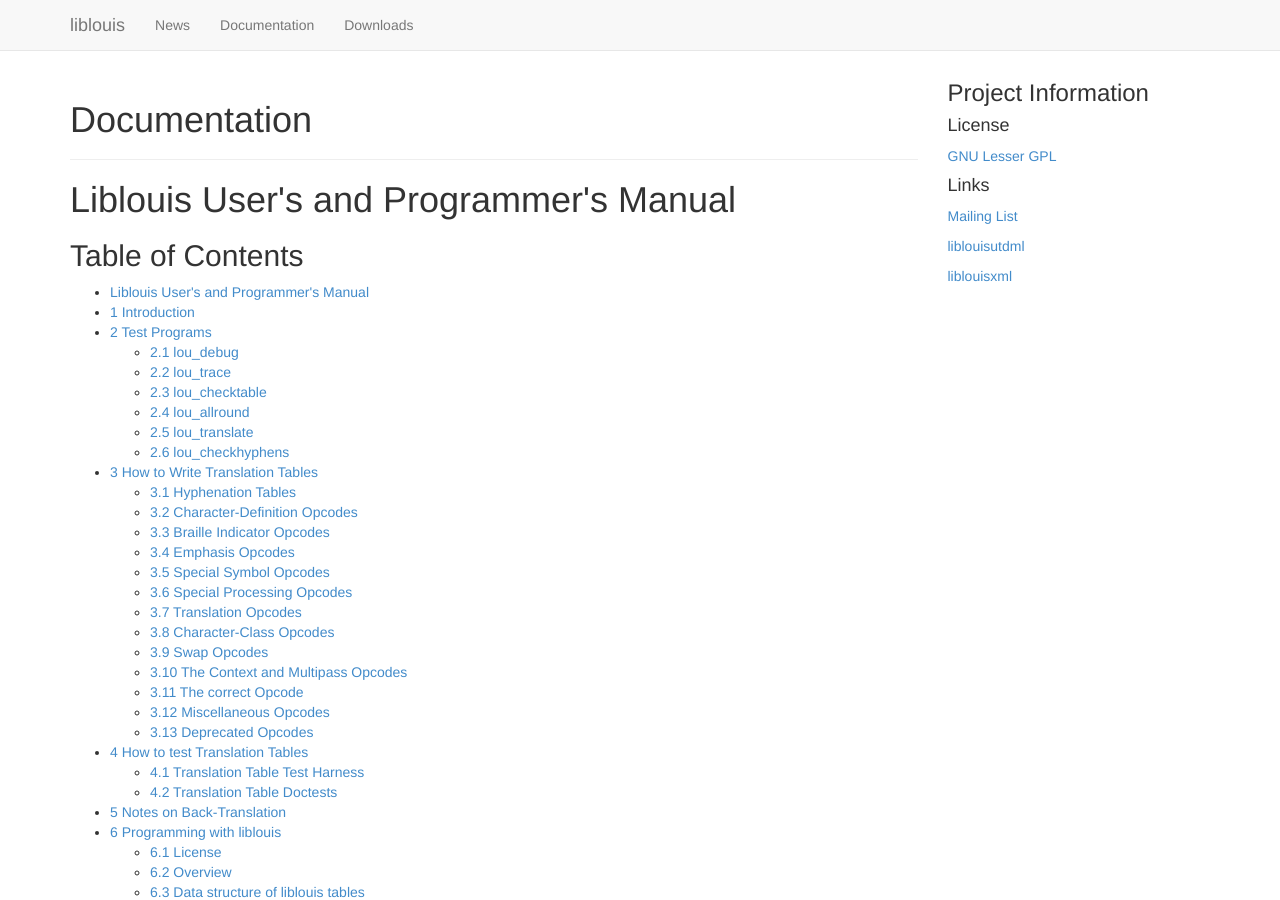
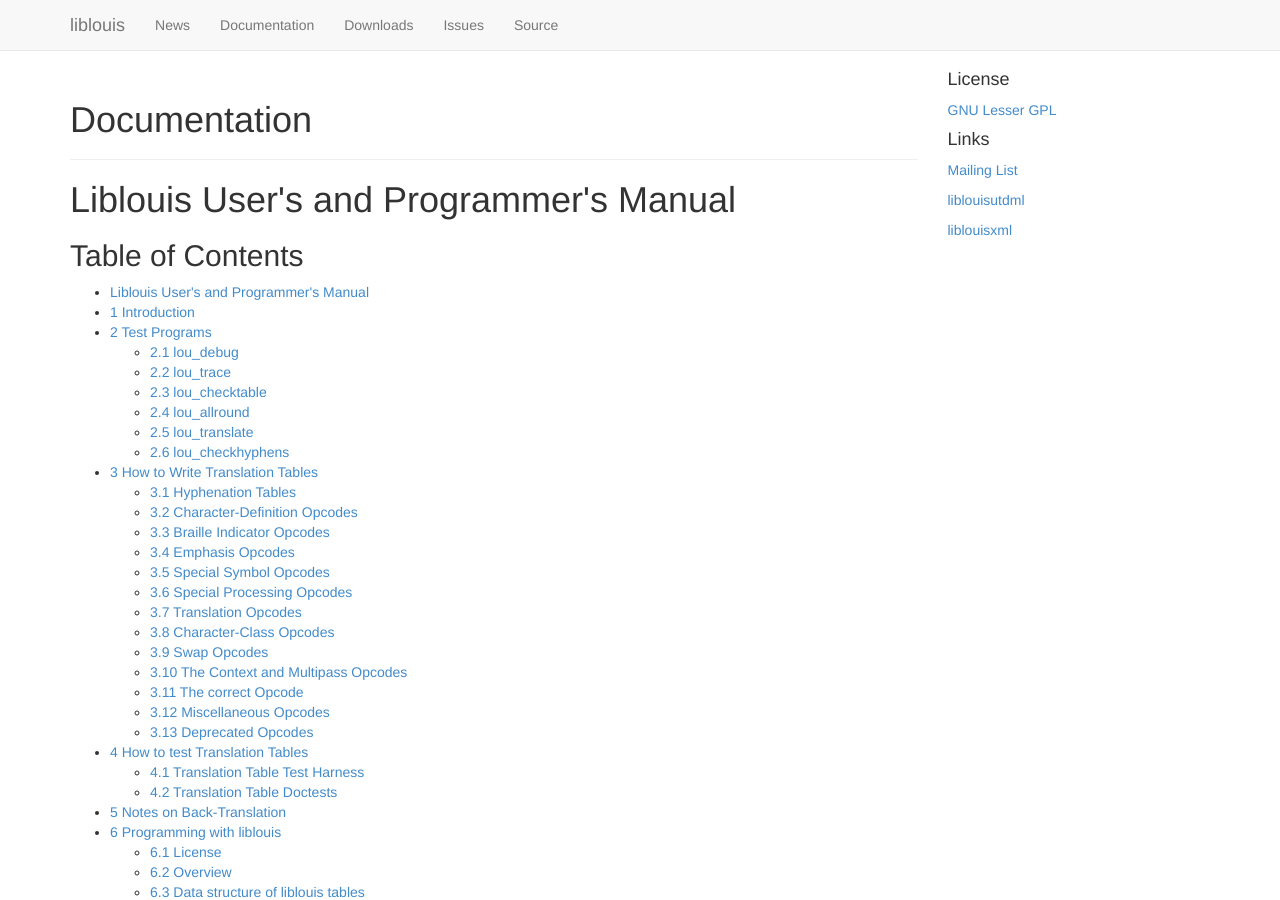
Before and after one commit to liblouis/liblouis.github.io, a Jekyll site: the page built from documentation/index.html, in a window 1280 px wide and 900 px high. Built offline with Jekyll 4.4.1, drawn with Linux system fonts in a browser that asks for light colours; Markdown is read by kramdown in place of the engine named in the settings.

Commit message:
Add links to the issue tracker and the source code repo

```diff
--- a/_layouts/default.html
+++ b/_layouts/default.html
@@ -40,6 +40,8 @@
               <li><a href="/news">News</a></li>
               <li><a href="/documentation">Documentation</a></li>
               <li><a href="/downloads">Downloads</a></li>
+              <li><a href="https://code.google.com/p/liblouis/issues/list">Issues</a></li>
+              <li><a href="https://code.google.com/p/liblouis/source/checkout">Source</a></li>
             </ul>
           </div><!--/.navbar-collapse -->
 	</div>
@@ -56,7 +58,6 @@
 	  </div>
 
           <div class="col-md-3">
-	    <h3>Project Information</h3>
 	    <h4>License</h4>
 	    <p><a href="https://www.gnu.org/licenses/lgpl.html">GNU Lesser GPL</a></p>
 	    <h4>Links</h4>
```
